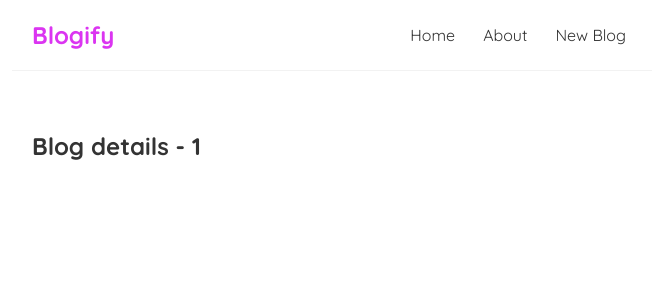
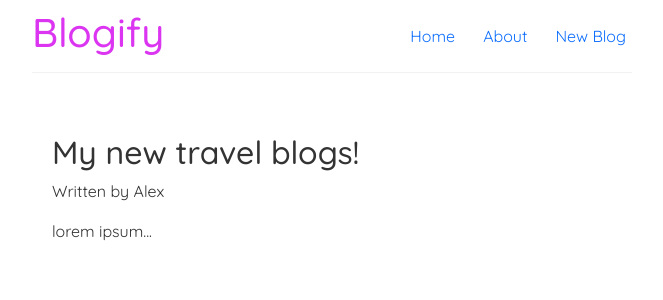
Before and after one commit to laminsaidy/BloogifyPP5, a React (Create React App) app: page /blogs/1 in a window 1280 px wide. Shown: the top 300 px of the page, without its empty margins (308-971 px from the left). Built offline with nearby package versions, Linux system fonts and the light colour scheme; data requests are answered from the project's data file.

Commit message:
Set up a json server file to fetch data

```diff
--- a/package.json
+++ b/package.json
@@ -6,6 +6,7 @@
     "@testing-library/jest-dom": "^5.17.0",
     "@testing-library/react": "^13.4.0",
     "@testing-library/user-event": "^13.5.0",
+    "bootstrap": "^5.3.3",
     "react": "^18.3.1",
     "react-dom": "^18.3.1",
     "react-router-dom": "^5.3.4",
@@ -16,7 +17,8 @@
     "start": "react-scripts start",
     "build": "react-scripts build",
     "test": "react-scripts test",
-    "eject": "react-scripts eject"
+    "eject": "react-scripts eject",
+    "server": "json-server --watch db.json --port 5000"
   },
   "eslintConfig": {
     "extends": [
--- a/src/App.js
+++ b/src/App.js
@@ -4,6 +4,7 @@ import { BrowserRouter as Router, Route, Switch } from 'react-router-dom';
 import Create from './CreateBlog';
 import About from './About';
 import BlogDetails from './BlogDetails';
+import "bootstrap/dist/css/bootstrap.min.css";
 
 function App() {
   return (
--- a/src/BlogDetails.js
+++ b/src/BlogDetails.js
@@ -1,13 +1,44 @@
-import { useParams } from "react-router-dom";
+import React, { useState, useEffect } from 'react';
+import { useParams } from 'react-router-dom';
 
 const BlogDetails = () => {
   const { id } = useParams();
+  const [blog, setBlog] = useState(null);
+  const [isLoading, setIsLoading] = useState(true);
+  const [error, setError] = useState(null);
+
+  useEffect(() => {
+    const fetchBlog = async () => {
+      try {
+        const response = await fetch(`http://localhost:5000/blogs/${id}`);
+        if (!response.ok) {
+          throw new Error('Could not fetch the data');
+        }
+        const data = await response.json();
+        setBlog(data);
+        setIsLoading(false);
+      } catch (err) {
+        setError(err.message);
+        setIsLoading(false);
+      }
+    };
+
+    fetchBlog();
+  }, [id]);
 
   return (
-    <div className="post-details">
-      <h2>Blog details - { id }</h2>
+    <div className="blog-details">
+      {isLoading && <p>Loading...</p>}
+      {error && <p>Error: {error}</p>}
+      {blog && (
+        <article>
+          <h2>{blog.title}</h2>
+          <p>Written by {blog.author}</p>
+          <div>{blog.body}</div>
+        </article>
+      )}
     </div>
   );
-}
+};
 
 export default BlogDetails;
```
Also changed, not shown: 1 other file (tests, documents, lock files or other folders).
